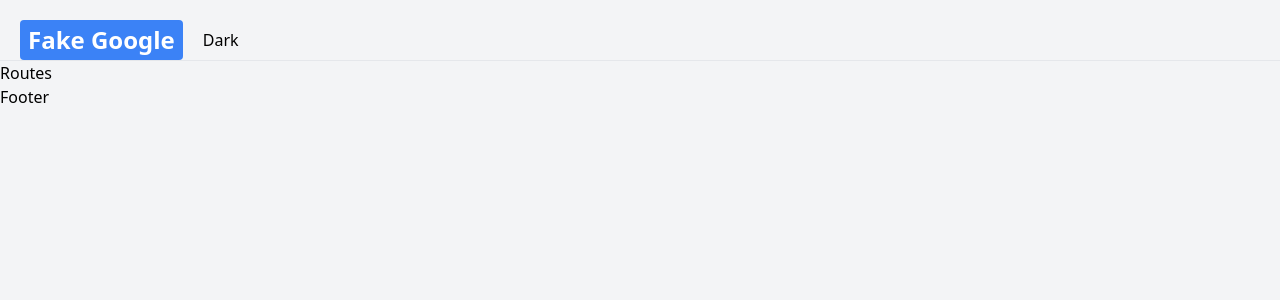
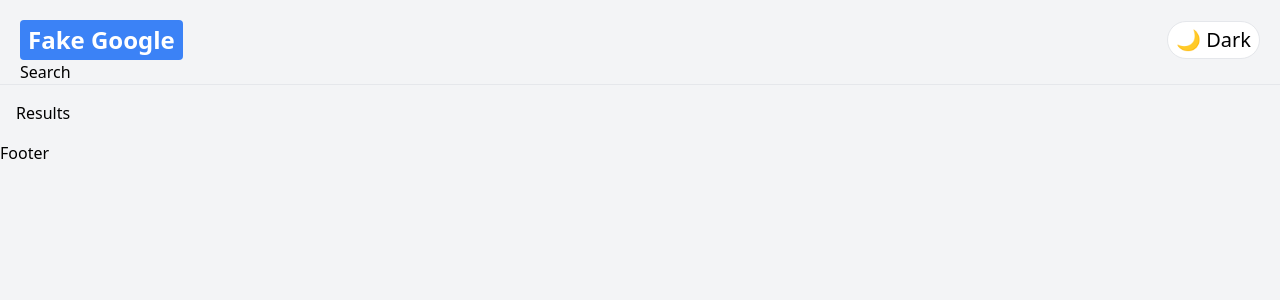
Before and after one commit to UnderaWater/fake-google-search, a React (Create React App) app: page /search in a window 1280 px wide. Shown: the top 300 px of the page. Built offline with nearby package versions, Linux system fonts and the light colour scheme.

Commit message:
fix: fixed dark theme and navbar

```diff
--- a/src/App.js
+++ b/src/App.js
@@ -1,16 +1,16 @@
 import { useState } from "react";
 import Footer from "./components/Footer";
 import Navbar from "./components/Navbar";
-import Routes from "./components/Routes";
+import Paths from "./components/Paths";
 
 function App() {
   const [darkTheme, setDarkTheme] = useState(false)
 
   return (
     <div className={darkTheme ? 'dark' : ''}>
-      <div className="bg-gray-100 dark:bg-gray-900 dark:text-gray-200 min-h-screen">
+      <div className="bg-gray-100 dark:bg-zinc-800 dark:text-gray-200 min-h-screen">
         <Navbar setDarkTheme={setDarkTheme} darkTheme={darkTheme} />
-        <Routes />
+        <Paths />
         <Footer />
       </div>
     </div>
--- a/src/components/Navbar.jsx
+++ b/src/components/Navbar.jsx
@@ -1,18 +1,22 @@
 import { Link } from "react-router-dom";
+import Search from "./Search";
 
 const Navbar = ({ setDarkTheme, darkTheme }) => {
     return (
         <div className="p-5 pb-0 flex flex-wrap sm:justify-between justify-center items-center border-b dark:border-gray-700 border-gray-200">
-            <div className="flex justify-beetwen items-center space-x-5 w-screen">
+            <div className="flex justify-between items-center space-x-5 w-screen">
                 <Link to='/'>
-                    <p className="text-2xl bg-blue-500 font-bold text-white py-1 px-2 rounded dark:bg-gray-500 dark:text-gray-900">
+                    <p className="text-2xl bg-blue-500 font-bold text-white py-1 px-2 rounded dark:bg-zinc-600 dark:text-zinc-50">
                         Fake Google
                     </p>
                 </Link>
-                <button type="button" onClick={() => setDarkTheme(!darkTheme)}>
-                    {darkTheme ? 'Light' : 'Dark'}
+                <button type="button" onClick={() => setDarkTheme(!darkTheme)}
+                    className='text-xl dark:bg-gray-50 dark:text-gray-900 bg-white border rounded-full px-2 py-1 hover:shadow-lg'
+                >
+                    {darkTheme ? '💡 Light' : '🌙 Dark'}
                 </button>
             </div>
+            <Search />
         </div>
     )
 }
--- /dev/null
+++ b/src/components/Paths.jsx
@@ -0,0 +1,17 @@
+import { Routes, Route, Navigate } from 'react-router-dom';
+import Results from './Results';
+
+const Paths = () => {
+    return (
+        <div className='p-4'>
+            <Routes>
+                <Route exact path='/' element={<Navigate replace to="/search" />} />
+                {["/search", "/images", "/news"].map((path, index) =>
+                    <Route path={path} element={<Results />} key={index} />
+                )}
+            </Routes>
+        </div>
+    )
+}
+
+export default Paths;
--- /dev/null
+++ b/src/components/Results.jsx
@@ -0,0 +1,9 @@
+const Results = () => {
+    return (
+        <div>
+            Results
+        </div>
+    )
+};
+
+export default Results;
--- a/src/components/Routes.jsx
+++ /dev/null
@@ -1,9 +0,0 @@
-const Routes = () => {
-    return (
-        <div>
-            Routes
-        </div>
-    )
-}
-
-export default Routes;
--- /dev/null
+++ b/src/components/Search.jsx
@@ -0,0 +1,9 @@
+const Search = () => {
+    return (
+        <div>
+            Search
+        </div>
+    )
+}
+
+export default Search;
--- a/tailwind.config.js
+++ b/tailwind.config.js
@@ -1,4 +1,5 @@
 module.exports = {
+  darkMode: 'class',
   content: [
     "./src/**/*.{js,jsx,ts,tsx}",
   ],
```
